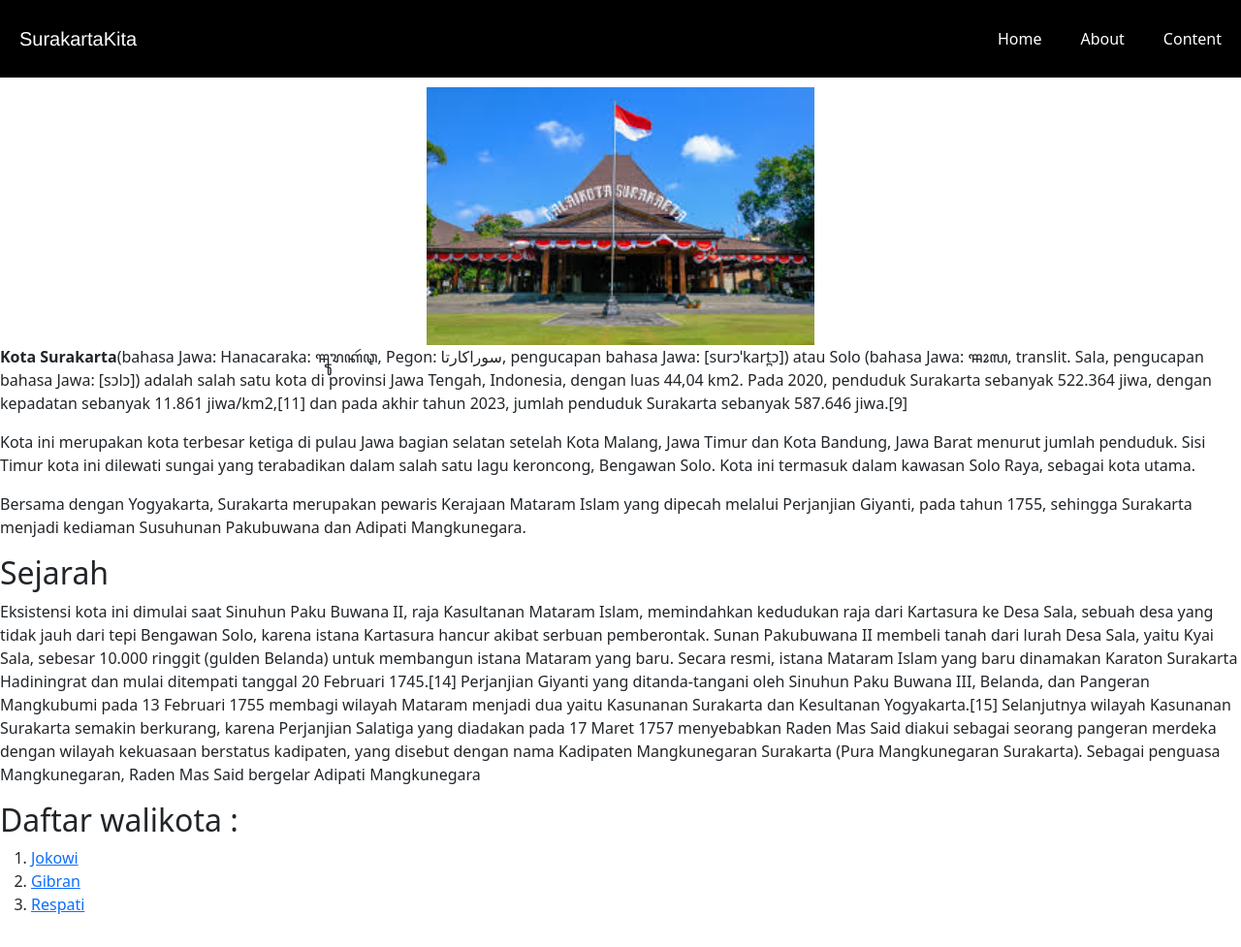
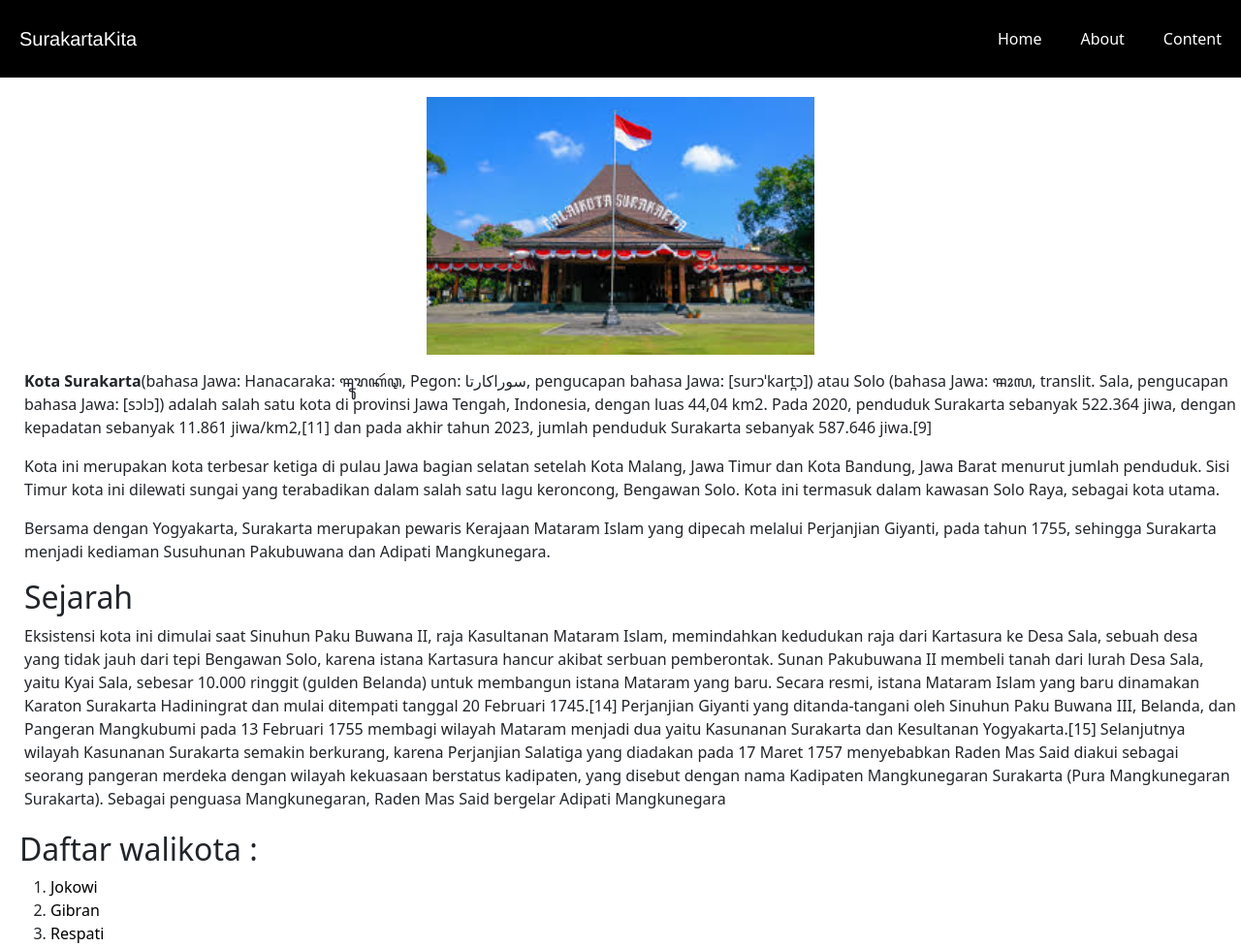
Before and after one commit to adrianalviano21/websitemagang, a plain HTML site: page index.html in a window 1280 px wide. Shown: the top 977 px of the page at 97% size. Drawn offline with nearby package versions, Linux system fonts and the light colour scheme.

Commit message:
style.css

```diff
--- a/style.css
+++ b/style.css
@@ -34,7 +34,7 @@ body {
 }
 
 .main img {
-    margin-top: 10px;
+    margin-top: 20px;
     display: block;
     margin-left: auto;
     margin-right: auto;
@@ -42,8 +42,15 @@ body {
 
 }
 
-.paragraph
+.paragraph {
+    margin-left: 20px;
+    margin-top: 10px;
+    padding: 5px;
+}
 
+.daftarlist {
+    margin-left: 20px;
+}
 .list a {
     text-decoration: none;
     color: black;
```
